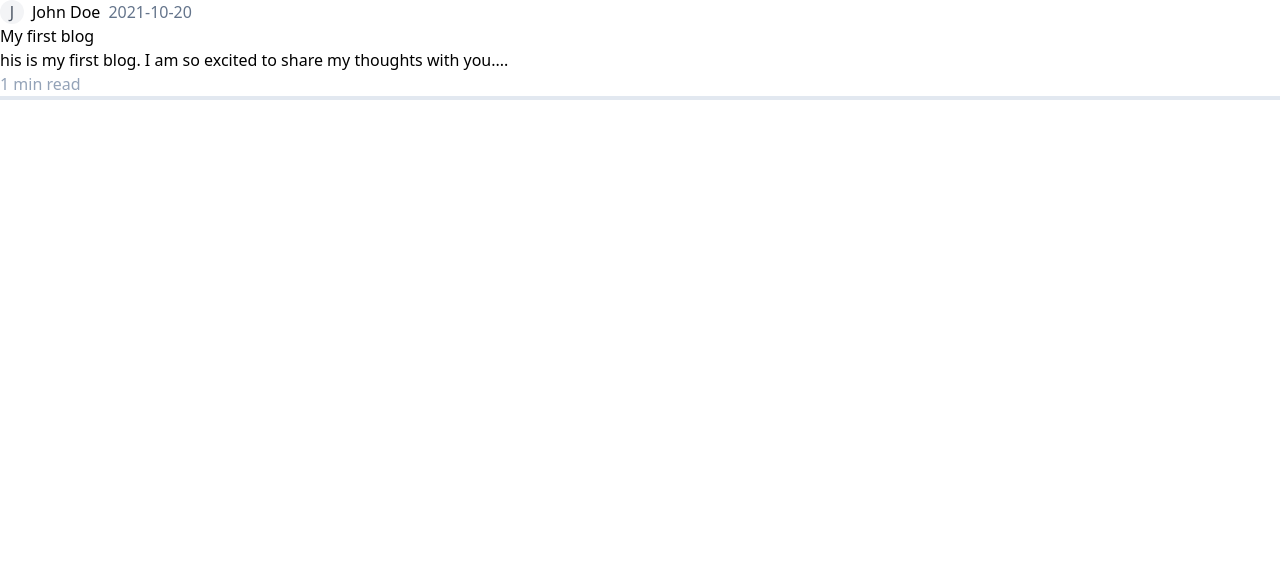
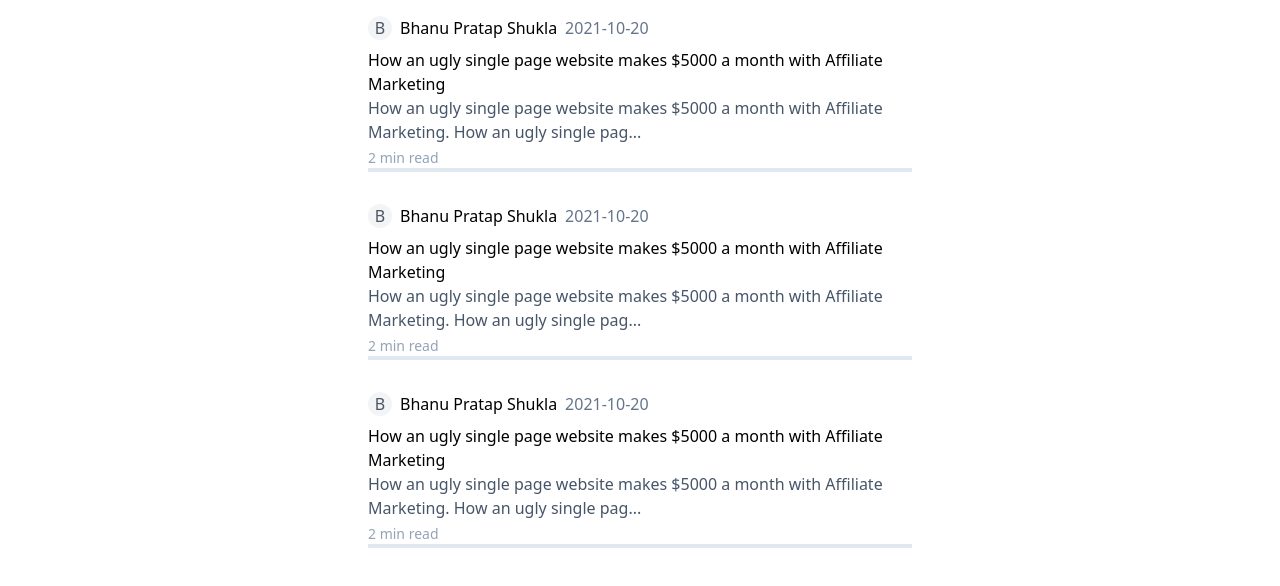
Before and after one commit to bhanupratap31/bloggy-app, a React (Vite) app in the folder frontend/: page /blogs in a window 1280 px wide. Shown: the top 586 px of the page. Built offline with nearby package versions, Linux system fonts and the light colour scheme.

Commit message:
Create blog cards

```diff
--- a/frontend/src/components/BlogCard.tsx
+++ b/frontend/src/components/BlogCard.tsx
@@ -7,7 +7,7 @@ interface BlogCardProps{
 
 export const BlogCard = ({authorName, title, content, publishedDate}: BlogCardProps) => {
     return (
-    <div>
+    <div className="p-4">
         <div className ="flex">
             <div className="flex justify-center flex-col">
                 <Avatar name={authorName}></Avatar>
@@ -18,13 +18,13 @@ export const BlogCard = ({authorName, title, content, publishedDate}: BlogCardPr
              {publishedDate}
             </div>
         </div>
-        <div>
+        <div className="pt-2">
             {title}
         </div>
-        <div>
-            {content.slice(1,100) + '...'}
+        <div className="text-slate-600 font-thin text-base">
+            {content.slice(0,100) + '...'}
         </div>
-        <div className="text-slate-400 font-thin text-base">
+        <div className="text-slate-400 font-thin text-sm pt-1">
             {`${Math.ceil(content.length/100)} min read`}
         </div>
         <div className="bg-slate-200 h-1 w-full">
--- a/frontend/src/pages/Blogs.tsx
+++ b/frontend/src/pages/Blogs.tsx
@@ -3,13 +3,29 @@ import { BlogCard } from "../components/BlogCard"
 
 export const Blogs = () => {
     return (
-        <div>
-            <BlogCard
-                authorName={"John Doe"}
-                title={"My first blog"}
-                content={"This is my first blog. I am so excited to share my thoughts with you."}
-                publishedDate={"2021-10-20"}
-            />
+        <div className="flex justify-center">
+            <div className="max-w-xl">
+                <BlogCard
+                    authorName={"Bhanu Pratap Shukla"}
+                    title={"How an ugly single page website makes $5000 a month with Affiliate Marketing"}
+                    content={"How an ugly single page website makes $5000 a month with Affiliate Marketing. How an ugly single page website makes $5000 a month with Affiliate Marketing."}
+                    publishedDate={"2021-10-20"}
+                />
+
+                <BlogCard
+                    authorName={"Bhanu Pratap Shukla"}
+                    title={"How an ugly single page website makes $5000 a month with Affiliate Marketing"}
+                    content={"How an ugly single page website makes $5000 a month with Affiliate Marketing. How an ugly single page website makes $5000 a month with Affiliate Marketing."}
+                    publishedDate={"2021-10-20"}
+                />
+
+                <BlogCard
+                    authorName={"Bhanu Pratap Shukla"}
+                    title={"How an ugly single page website makes $5000 a month with Affiliate Marketing"}
+                    content={"How an ugly single page website makes $5000 a month with Affiliate Marketing. How an ugly single page website makes $5000 a month with Affiliate Marketing."}
+                    publishedDate={"2021-10-20"}
+                />
+            </div>
         </div>
     )
 }
```
